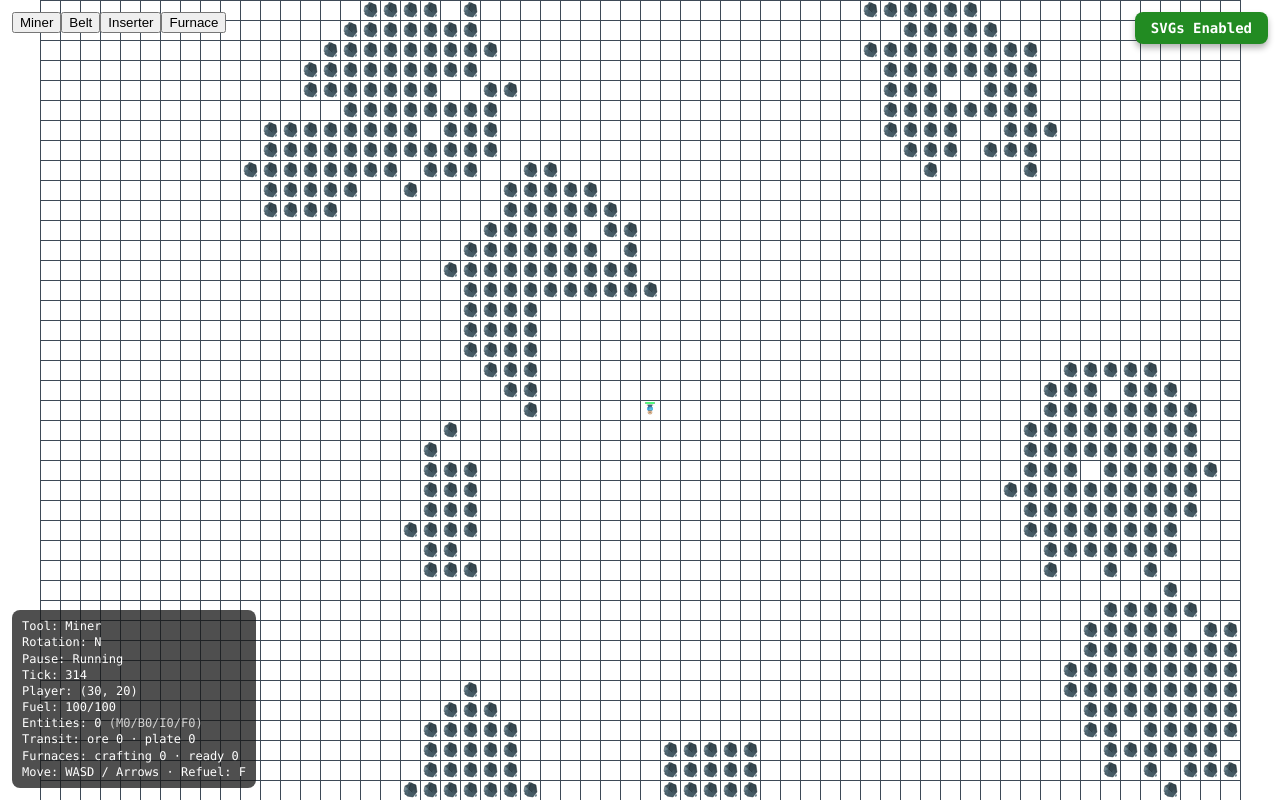
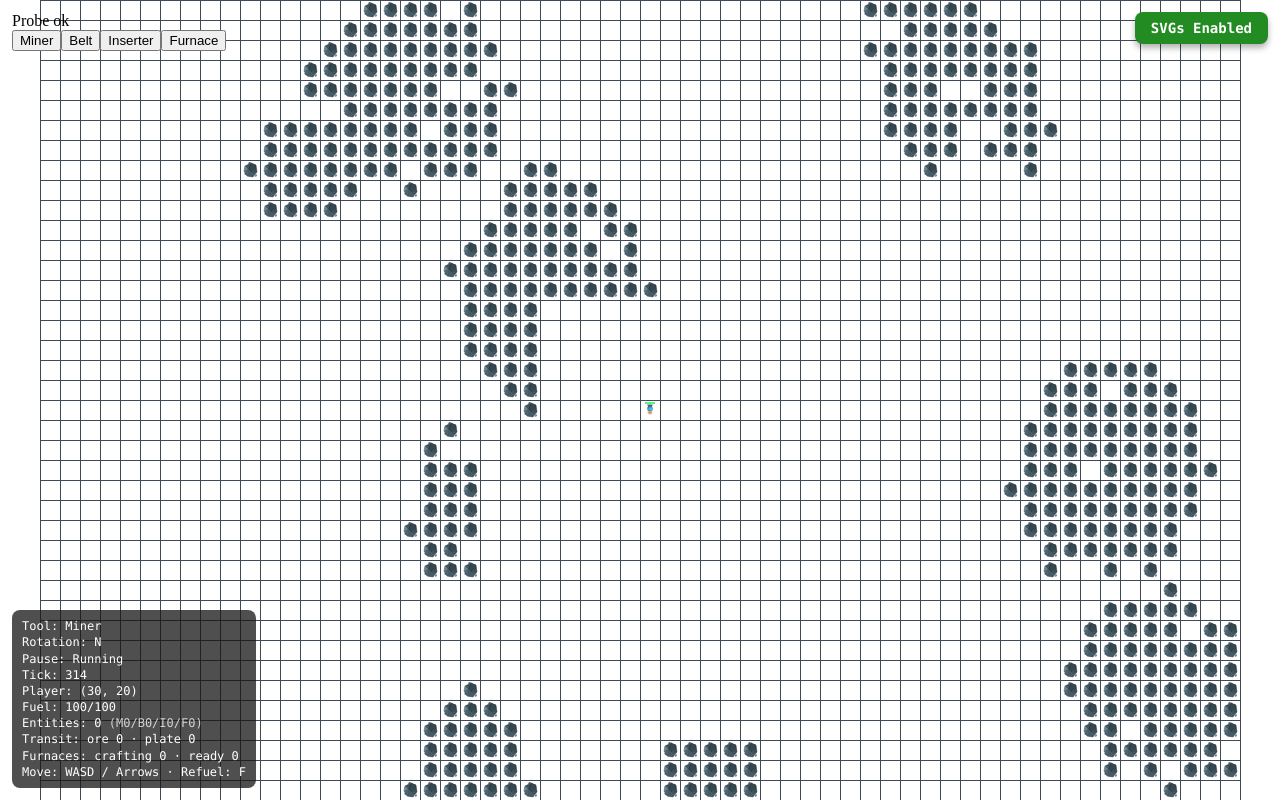
Before and after one commit to parallax1s/agents-ultra, a React (Vite) app: page / in a window 1280 px wide. Built offline with nearby package versions, Linux system fonts and the light colour scheme.

Commit message:
Add lightweight startup probe indicator to palette

```diff
--- a/src/ui/palette.tsx
+++ b/src/ui/palette.tsx
@@ -1,3 +1,4 @@
+import { useEffect, useMemo, useState } from 'react';
 import { ALL_ENTITY_KINDS, type EntityKind } from './placement';
 
 type PaletteProps = {
@@ -18,9 +19,66 @@ export default function Palette({
   const enabledKinds = new Set<EntityKind>(kinds);
   const orderedKinds = BUTTON_ORDER.filter((kind) => enabledKinds.has(kind));
   const currentTool = selectedKind ?? 'None';
+  const hasKinds = orderedKinds.length > 0;
+  const [probeState, setProbeState] = useState<'startup' | 'running' | 'error'>(
+    selectedKind === null ? 'startup' : 'running',
+  );
+  const mergedClassName = useMemo(() => ['palette', className].filter(Boolean).join(' '), [className]);
+
+  useEffect(() => {
+    if (!hasKinds) {
+      setProbeState('error');
+      return;
+    }
+
+    if (selectedKind === null) {
+      setProbeState('startup');
+      return;
+    }
+
+    const timer = window.setTimeout(() => {
+      setProbeState('running');
+    }, 500);
+    return () => {
+      window.clearTimeout(timer);
+    };
+  }, [hasKinds, selectedKind]);
+
+  const statusLabel = useMemo(() => {
+    if (probeState === 'error') {
+      return 'Startup probe: no tools loaded';
+    }
+    if (probeState === 'startup') {
+      return 'Startup probe: initializing…';
+    }
+    return 'Probe ok';
+  }, [probeState]);
+
+  const statusNode = useMemo(() => {
+    if (probeState === 'startup' || probeState === 'error') {
+      return <span>{statusLabel}</span>;
+    }
+
+    return (
+      <span>
+        <span className="palette-probe-dot" aria-hidden="true" />
+        <span>Probe ok</span>
+      </span>
+    );
+  }, [probeState, statusLabel]);
 
   return (
-    <div className={className} data-testid="palette" data-current-tool={currentTool}>
+    <div
+      className={mergedClassName}
+      data-testid="palette"
+      data-current-tool={currentTool}
+      data-probe-state={probeState}
+      role="status"
+      aria-live="polite"
+    >
+      <div className="palette-probe" data-testid="palette-probe" data-probe-state={probeState}>
+        {statusNode}
+      </div>
       {orderedKinds.map((kind) => {
         const isActive = selectedKind === kind;
 
--- a/src/ui/style.css
+++ b/src/ui/style.css
@@ -61,6 +61,9 @@ body {
 .palette {
   min-width: 196px;
   padding: 10px;
+  position: relative;
+  overflow: hidden;
+  isolation: isolate;
 }
 
 .palette-buttons,
@@ -69,6 +72,87 @@ body {
   display: grid;
   grid-template-columns: repeat(2, minmax(0, 1fr));
   gap: 6px;
+}
+
+.palette-probe {
+  margin: 0 0 8px;
+  border-radius: 999px;
+  border: 1px solid rgba(154, 173, 200, 0.35);
+  padding: 4px 10px;
+  display: inline-flex;
+  align-items: center;
+  gap: 8px;
+  font-size: 11px;
+  line-height: 1;
+  white-space: nowrap;
+  color: var(--hud-label);
+  background: rgba(24, 36, 53, 0.9);
+  transition: transform 180ms ease, opacity 180ms ease, width 200ms ease, padding 200ms ease;
+}
+
+[data-testid="palette-probe"][data-probe-state='startup'],
+[data-testid="palette-probe"][data-probe-state='error'] {
+  width: calc(100% - 20px);
+}
+
+[data-testid="palette-probe"][data-probe-state='running'],
+[data-testid="palette-probe"][data-probe-state='ready'] {
+  width: 78px;
+  padding-inline: 8px;
+  opacity: 0.75;
+}
+
+.palette-probe:where([data-probe-state='running']),
+.palette-probe:where([data-probe-state='ready']) {
+  justify-content: center;
+}
+
+.palette-probe .palette-probe-dot {
+  width: 7px;
+  height: 7px;
+  border-radius: 50%;
+  background: var(--hud-accent);
+  box-shadow: 0 0 0 0 rgba(134, 246, 166, 0.45);
+  animation: palette-probe-tick 1.6s ease-in-out infinite;
+}
+
+.palette-probe[data-probe-state='startup'] .palette-probe-dot,
+.palette-probe[data-probe-state='error'] .palette-probe-dot {
+  background: #f0c04f;
+  animation: palette-probe-fade 1s ease-in-out infinite;
+}
+
+.palette-probe[data-probe-state='error'] {
+  border-color: rgba(255, 108, 108, 0.8);
+  color: rgba(255, 216, 216, 0.95);
+}
+
+@keyframes palette-probe-tick {
+  0% {
+    transform: scale(0.9);
+    box-shadow: 0 0 0 0 rgba(134, 246, 166, 0.45);
+  }
+
+  70% {
+    transform: scale(1.02);
+    box-shadow: 0 0 0 5px rgba(134, 246, 166, 0);
+  }
+
+  100% {
+    transform: scale(0.9);
+    box-shadow: 0 0 0 0 rgba(134, 246, 166, 0);
+  }
+}
+
+@keyframes palette-probe-fade {
+  0%,
+  100% {
+    opacity: 0.55;
+  }
+
+  50% {
+    opacity: 0.95;
+  }
 }
 
 .palette button,
```
